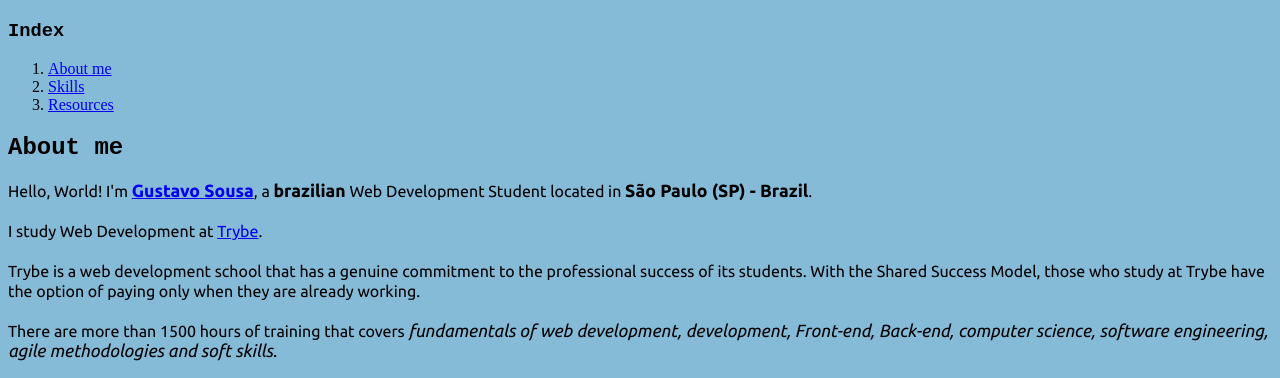
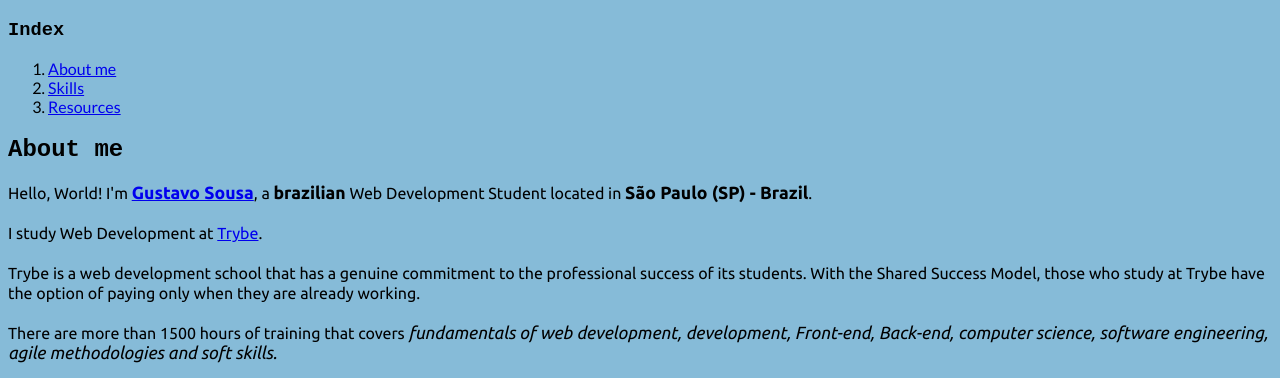
Before and after one commit to gustavofds/gustavofds.github.io, a plain HTML site: page index.html in a window 1280 px wide. Shown: the part 395-773 px from the top of the page. Drawn offline with Linux system fonts and the light colour scheme.

Commit message:
Add font and change body deafult font-family

```diff
--- a/index.html
+++ b/index.html
@@ -7,6 +7,8 @@
     <title>Gustavo Sousa's portfolio</title>
     <link rel="preconnect" href="https://fonts.gstatic.com">
     <link href="https://fonts.googleapis.com/css2?family=Ubuntu:ital,wght@0,300;0,400;0,500;0,700;1,300;1,400;1,500;1,700&display=swap" rel="stylesheet">
+    <link rel="preconnect" href="https://fonts.gstatic.com">
+    <link href="https://fonts.googleapis.com/css2?family=Lato:ital,wght@0,100;0,300;0,400;0,700;0,900;1,100;1,300;1,400;1,700;1,900&display=swap" rel="stylesheet">
     <style>
       h1, h2, h3 {
         font-family: monospace, sans-serif;
@@ -19,6 +21,7 @@
 
       body {
         background-color: #86bbd8;
+        font-family: 'Lato', sans-serif;
       }
 
       strong, em {
```
